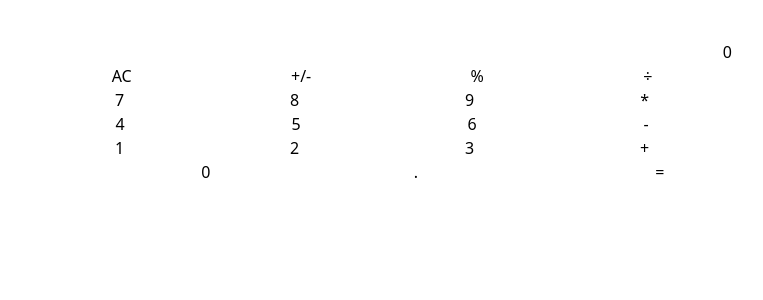
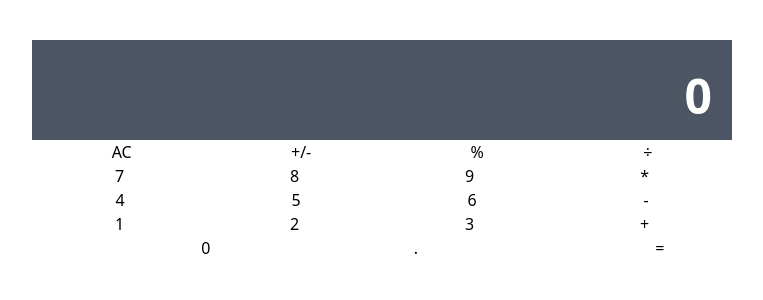
Before and after one commit to AshakaE/react-math-app, a React (Create React App) app: page / in a window 1280 px wide. Shown: the top 300 px of the page, without its empty margins (258-1021 px from the left). Built offline with nearby package versions, Linux system fonts and the light colour scheme.

Commit message:
Add style for Display component

```diff
--- a/src/components/Display.js
+++ b/src/components/Display.js
@@ -2,7 +2,7 @@ import React from 'react';
 import PropTypes from 'prop-types';
 
 const Display = ({ result }) => (
-  <div className="flex w-[700px] justify-end">{result}</div>
+  <div className="flex w-[700px] justify-end bg-gray-600 h-[100px] text-white font-bold pt-8 pr-5 text-5xl">{result}</div>
 );
 
 Display.propTypes = {
```
